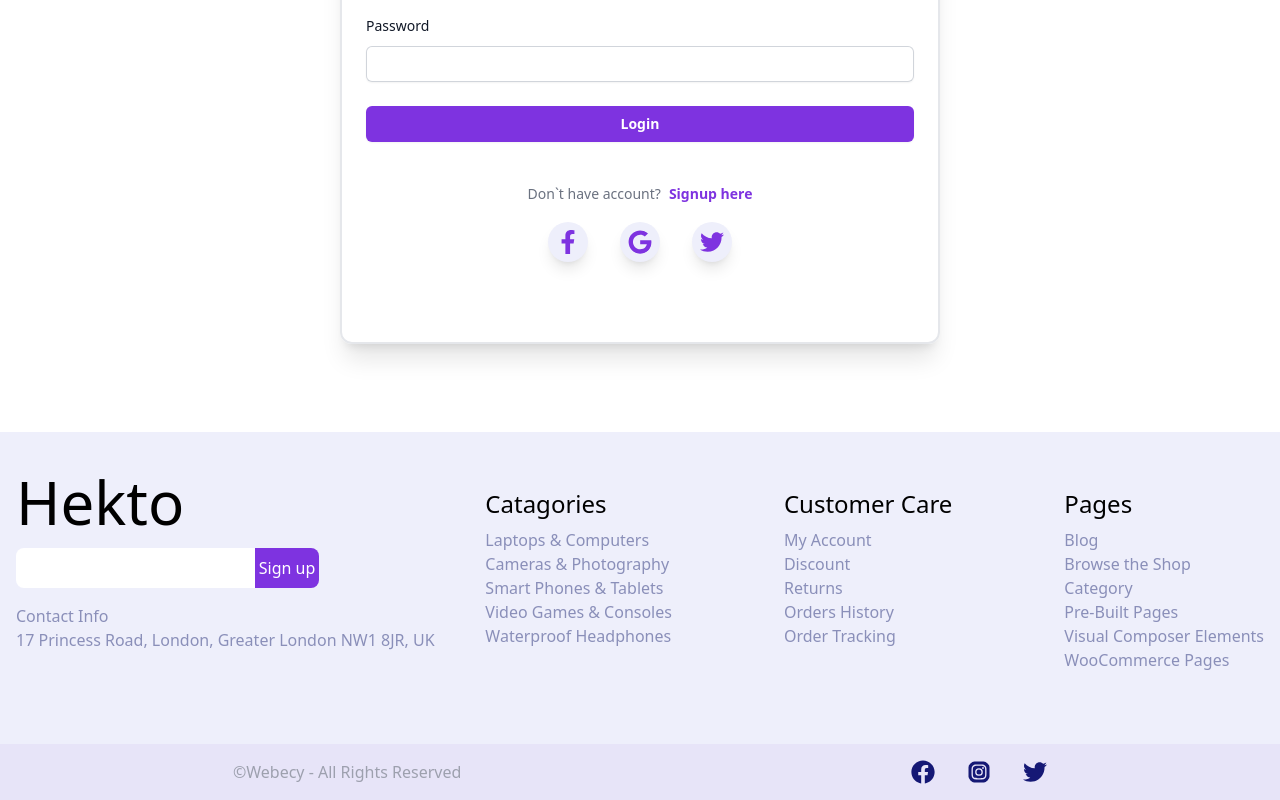
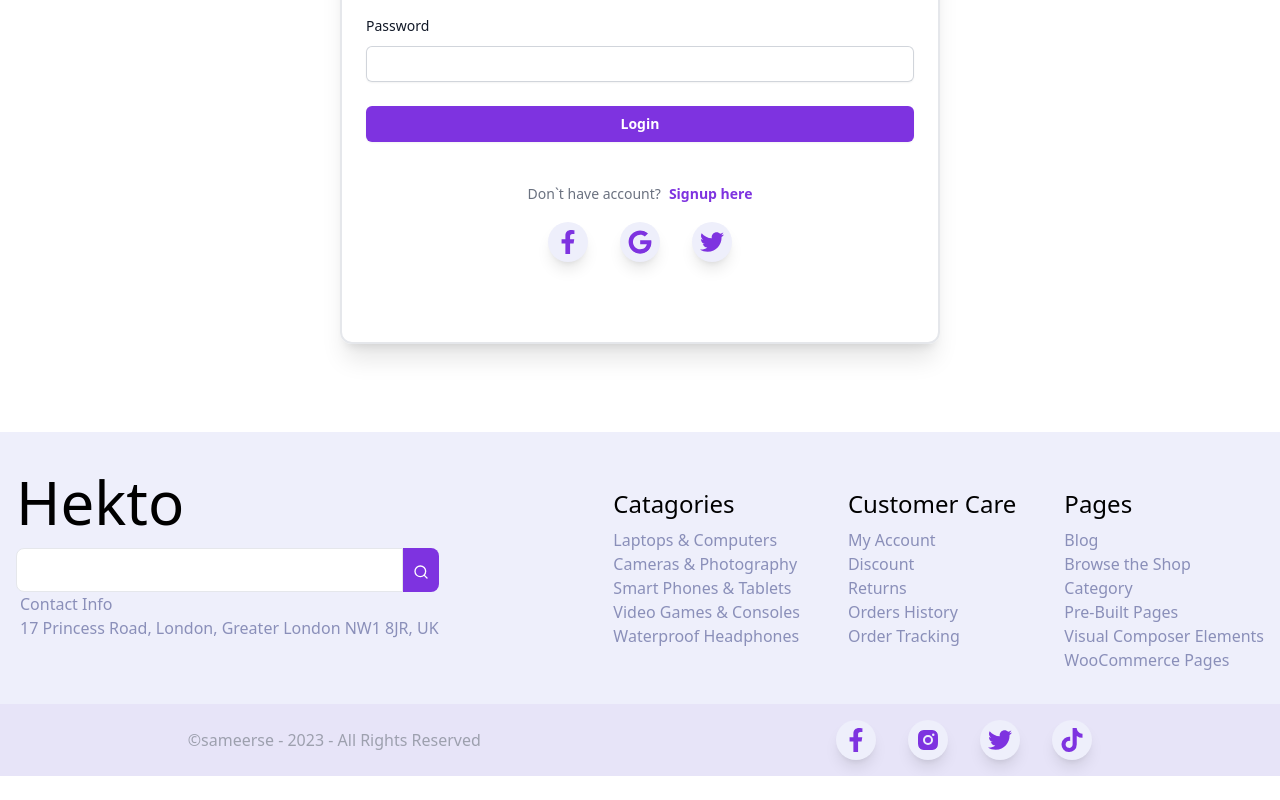
Before and after one commit to sameer-se/next-ecommerce, a Next.js app: page /login in a window 1280 px wide. Shown: the part 496-1296 px from the top of the page. After the commit the page ends 1272 px from the top, so only its background shows below. Built offline with nearby package versions, Linux system fonts and the light colour scheme.

Commit message:
css updates

```diff
--- a/src/components/footer.jsx
+++ b/src/components/footer.jsx
@@ -1,24 +1,39 @@
+import { FiSearch } from "react-icons/fi";
+import { useRouter } from "next/router";
+import Link from "next/link";
+
 export default function Footer() {
+  const router = useRouter();
+  function handelSearch(e) {
+    e.preventDefault();
+    router.push("/products?search_term=" + e.target.search_term.value);
+  }
   return (
     <div>
       <footer className="bg-primary-shade w-full">
         <div className="container">
-          <div className="pt-10 pb-10 md:flex justify-between ">
+          <div className="pt-10 md:flex justify-between ">
             <div className="mb-4 ml-4 mr-4">
-              <p className="text-6xl mb-4">Hekto</p>
-              <input
-                type="text"
-                className="h-10 mb-4 outline-none pl-2 rounded-l-lg"
-              />
-              <button className="h-10 w-16 bg-primary text-white  hover:bg-secondary rounded-r-lg">
-                Sign up
-              </button>
-              <p className="text-[#8A8FB9]">Contact Info</p>
-              <p className="text-[#8A8FB9]">
+              <Link href="/">
+                <p className="text-6xl mb-4">Hekto</p>
+              </Link>
+              <form className="flex" onSubmit={handelSearch}>
+                <input
+                  type="search"
+                  name="search_term"
+                  className="border w-full justify-center px-2 outline-none rounded-l-lg"
+                  id=""
+                />
+                <button className=" bg-primary text-white inline p-[10px]  hover:bg-secondary rounded-r-lg">
+                  <FiSearch className="inline" />
+                </button>
+              </form>
+              <p className="text-[#8A8FB9] pl-1">Contact Info</p>
+              <p className="text-[#8A8FB9] pl-1">
                 17 Princess Road, London, Greater London NW1 8JR, UK
               </p>
             </div>
-            <div className="flex flex-wrap md:flex gap-20">
+            <div className="flex flex-wrap md:flex gap-4">
               <div className="m-4">
                 <ul>
                   <li className="text-2xl mb-2">Catagories</li>
--- a/src/components/footerend.jsx
+++ b/src/components/footerend.jsx
@@ -1,17 +1,30 @@
 import React from "react";
-import { FaFacebook, FaInstagramSquare, FaTwitter } from "react-icons/fa";
+
+import { FaFacebookF, FaTwitter, FaTiktok } from "react-icons/fa";
+import { RiInstagramFill } from "react-icons/ri";
 
 export default function FooterEnd() {
   return (
     <footer>
       <div className="bg-[#E7E4F8] w-full ">
         <div className="container">
-          <div className="flex flex-wrap gap-4 justify-around items-center p-4">
-            <p className="text-[#9DA0AE]">©Webecy - All Rights Reserved</p>
-            <div className="flex gap-8 items-center">
-              <FaFacebook className="  h-6 w-6 text-[#151875] hover:text-secondary" />
-              <FaInstagramSquare className="rounded-full h-6 w-6 text-[#151875] hover:text-secondary" />
-              <FaTwitter className=" h-6 w-6 text-[#151875] hover:text-secondary" />
+          <div className="flex flex-wrap gap-3 justify-around items-center p-4">
+            <p className="text-[#9DA0AE]">
+              ©sameerse - 2023 - All Rights Reserved
+            </p>
+            <div className="flex gap-8 justify-center items-center">
+              <div className="bg-primary-shade shadow-lg w-10 h-10 justify-center items-center p-2 rounded-full">
+                <FaFacebookF className="  h-6 w-6 text-primary hover:text-secondary" />
+              </div>
+              <div className="bg-primary-shade shadow-lg w-10 h-10 justify-center items-center p-2 rounded-full">
+                <RiInstagramFill className="rounded-full h-6 w-6 text-primary hover:text-secondary" />
+              </div>
+              <div className="bg-primary-shade shadow-lg w-10 h-10 justify-center items-center p-2 rounded-full">
+                <FaTwitter className=" h-6 w-6 text-primary hover:text-secondary" />
+              </div>
+              <div className="bg-primary-shade shadow-lg w-10 h-10 justify-center items-center p-2 rounded-full">
+                <FaTiktok className=" h-6 w-6 text-primary hover:text-secondary" />
+              </div>
             </div>
           </div>
         </div>
--- a/src/components/infonavbar.jsx
+++ b/src/components/infonavbar.jsx
@@ -1,7 +1,5 @@
 import { FiMail, FiShoppingCart, FiLogIn } from "react-icons/fi";
 import { BiPhoneCall } from "react-icons/bi";
-import { BsPerson } from "react-icons/bs";
-import { AiOutlineHeart } from "react-icons/ai";
 import Link from "next/link";
 
 export default function InfoNavbar() {
@@ -39,19 +37,17 @@ export default function InfoNavbar() {
                 <li>
                   <Link className="flex items-center" href="/login">
                     Login
-                    <BsPerson className="inline ml-1" />
                   </Link>
                 </li>
                 <li>
                   <Link href="/signup" className="flex items-center">
                     Signup
-                    <FiLogIn className="inline ml-1" />
                   </Link>
                 </li>
               </ul>
               <div className="hidden md:flex list-none">
                 <li>
-                  <button className="flex items-center">
+                  <button className="flex items-center pr-1">
                     <FiShoppingCart />
                   </button>
                 </li>
--- a/src/components/navbar.jsx
+++ b/src/components/navbar.jsx
@@ -15,7 +15,9 @@ export default function NavBar() {
         <nav className="items-center lg:justify-between lg:flex">
           <div className="flex justify-between items-center mb-4">
             <div className="">
-              <span className="text-4xl">Hekto</span>
+              <Link href="/">
+                <span className="text-4xl">Hekto</span>
+              </Link>
             </div>
             <div className="lg:hidden">
               <RxHamburgerMenu className="h-8 w-8" />
```
